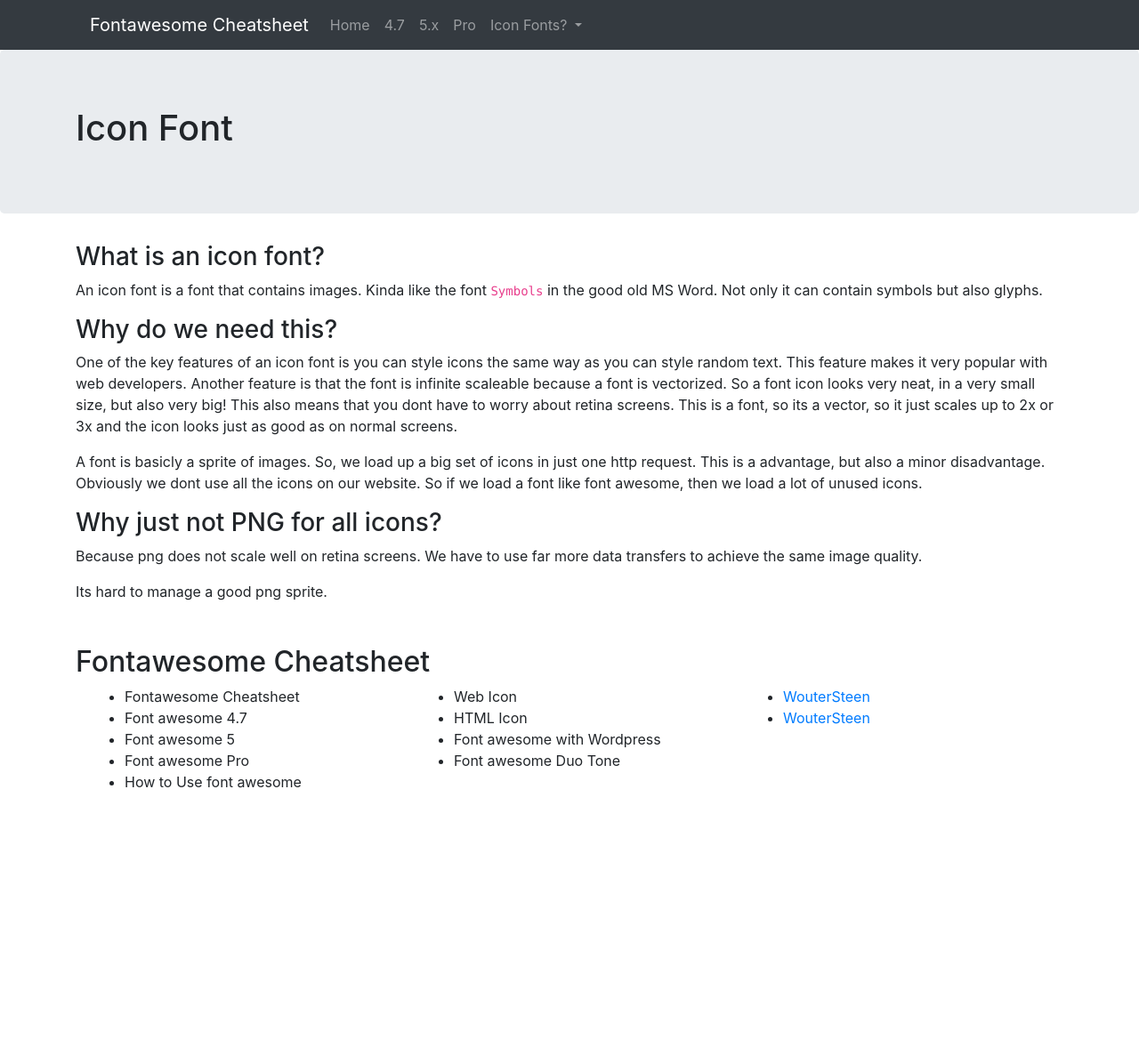
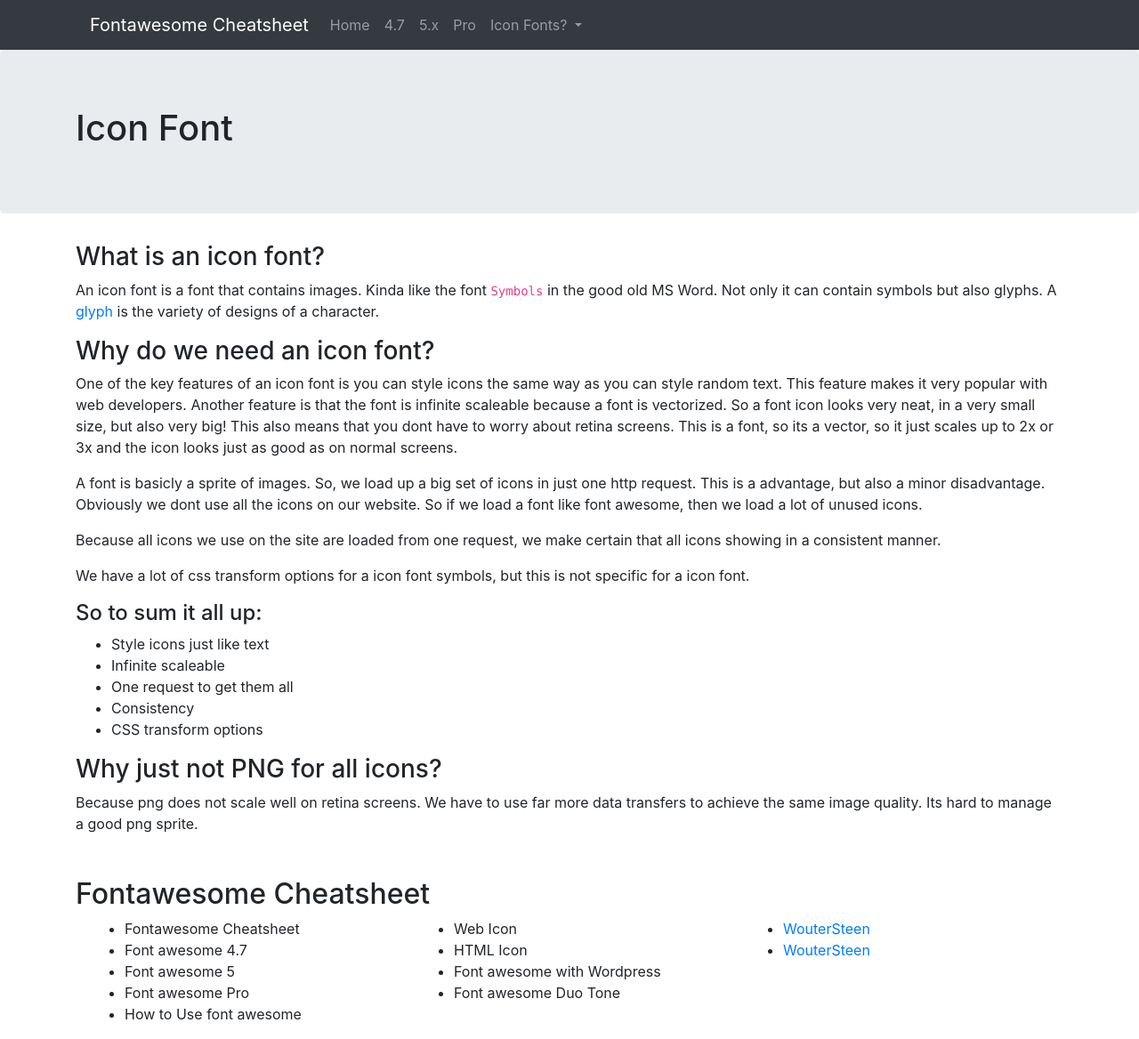
Before and after one commit to WouterSteen/fontawesome-cheatsheet, a Jekyll site: the page built from icon-font.md, in a window 1280 px wide. Shown: the whole page at 89% size. Built offline with Jekyll 4.4.1, drawn with Linux system fonts in a browser that asks for light colours; nearby versions of some CDN libraries; before the commit the page ends 907 px from its top, so only the background shows below that.

Commit message:
Update icon font text

```diff
--- a/icon-font.md
+++ b/icon-font.md
@@ -8,11 +8,9 @@
 
 ### What is an icon font?
 
-An icon font is a font that contains images. Kinda like the font
-`Symbols` in the good old MS Word.
-Not only it can contain symbols but also glyphs.
+An icon font is a font that contains images. Kinda like the font `Symbols` in the good old MS Word. Not only it can contain symbols but also glyphs. A <a href="https://en.wikipedia.org/wiki/Glyph" target="_blank" title="Wikipedia Link to Glyphs">glyph</a> is the variety of designs of a character.
 
-### Why do we need this?
+### Why do we need an icon font?
 
 One of the key features of an icon font is you can style icons the same way as
 you can style random text. This feature makes it very popular with web developers.
@@ -25,8 +23,17 @@
 This is a advantage, but also a minor disadvantage. Obviously we dont use all the icons on our website. So if we load a font like
 font awesome, then we load a lot of unused icons.
 
+Because all icons we use on the site are loaded from one request, we make certain that all icons showing in a consistent manner.
+
+We have a lot of css transform options for a icon font symbols, but this is not specific for a icon font.
+
+#### So to sum it all up:
+- Style icons just like text
+- Infinite scaleable
+- One request to get them all
+- Consistency
+- CSS transform options
+
 ### Why just not PNG for all icons?
 
-Because png does not scale well on retina screens. We have to use far more data transfers to achieve the same image quality.
-
-Its hard to manage a good png sprite.
+Because png does not scale well on retina screens. We have to use far more data transfers to achieve the same image quality. Its hard to manage a good png sprite.
```
Also changed, not shown: README.md.
